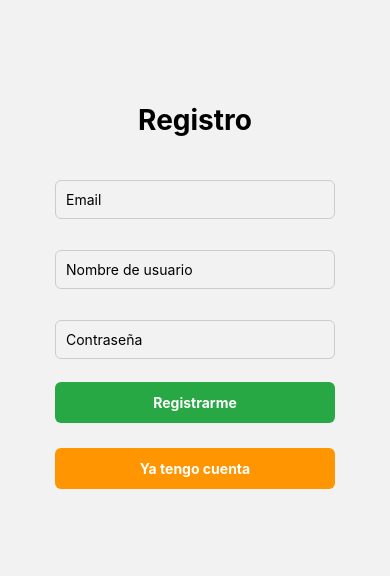
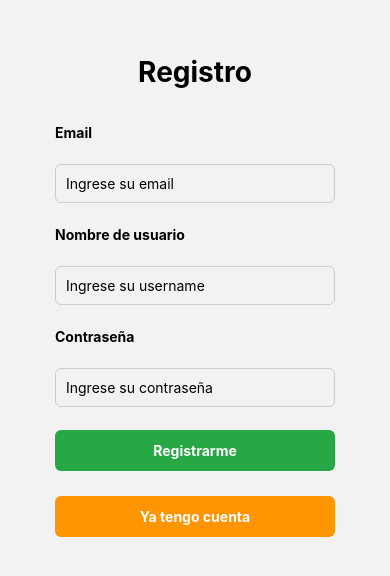
Before and after one commit to beniciolevy/PI2-Progra3, a React Native app: screen /Register in a window 390 px wide. Shown: the part 126-702 px from the top of the page. Built offline with nearby package versions, Linux system fonts and the light colour scheme; no server answers.

Commit message:
Emprolije algunos detalles y movi el boton de comentar a la derecha del like

```diff
--- a/src/screens/Comments.js
+++ b/src/screens/Comments.js
@@ -77,11 +77,9 @@ export default class Comments extends Component {
       <View style={styles.container}>
         {this.state.post && (
           <View style={styles.postCaja}>
-            <Text style={styles.postOwner}>{this.state.post.owner}</Text>
+            <Text style={styles.postDate}>{this.state.post.owner} posteo esto el {new Date(this.state.post.createdAt).toLocaleString('es-AR', { hour12: false })}</Text>
             <Text style={styles.postText}>{this.state.post.text}</Text>
-            <Text style={styles.postDate}>
-              Publicado el: {new Date(this.state.post.createdAt).toLocaleString('es-AR', { hour12: false })}
-            </Text>
+
 
             <Pressable
               style={styles.likeButton}
@@ -110,14 +108,14 @@ export default class Comments extends Component {
         />
 
         <TextInput
-          placeholder="Escribí un comentario..."
+          placeholder="Comenta aqui el post..."
           value={this.state.newComment}
           onChangeText={(text) => this.setState({ newComment: text })}
           style={styles.input}
         />
 
         <Pressable onPress={() => this.addComment()} style={styles.button}>
-          <Text style={styles.buttonText}>Agregar Comentario</Text>
+          <Text style={styles.buttonText}>Publicar Comentario</Text>
         </Pressable>
       </View>
     );
--- a/src/screens/Home.js
+++ b/src/screens/Home.js
@@ -58,7 +58,7 @@ export default class Home extends Component {
                   {item.owner} publicó esto a las {new Date(item.createdAt).toLocaleString('es-AR', { hour12: false })}
                 </Text>
                 <Text style={styles.postText}>{item.text}</Text>
-
+                <View style={styles.botones} >
                   <Pressable
                     style={styles.likeButton}
                     onPress={() => alreadyLiked ? this.unlikePost(item.id) : this.likePost(item.id)}
@@ -72,6 +72,9 @@ export default class Home extends Component {
                   >
                     <Text style={styles.commentText}>Comentar 💬</Text>
                   </Pressable>
+
+                </View>
+
               </View>
             );
           }}
@@ -131,5 +134,10 @@ const styles = StyleSheet.create({
   commentText: {
     color: '#28a745',
     fontWeight: 'bold'
+  },
+  botones:{
+    flexDirection:'row',
+    alignItems:'center',
+    marginTop:10
   }
 });
--- a/src/screens/Login.js
+++ b/src/screens/Login.js
@@ -3,7 +3,7 @@ import { View, Text, TextInput, Pressable, StyleSheet } from 'react-native';
 import { auth } from '../firebase/config';
 
 export default class Login extends Component {
-    constructor(props){
+    constructor(props) {
         super(props);
         this.state = {
             email: "",
@@ -13,7 +13,7 @@ export default class Login extends Component {
         };
     }
 
-    onSubmit(){
+    onSubmit() {
 
         if (this.state.email === "") {
             this.setState({ error: "Ingresá un email" });
@@ -35,22 +35,22 @@ export default class Login extends Component {
             });
     }
 
-    render(){
-        return(
+    render() {
+        return (
             <View style={styles.container}>
                 <Text style={styles.title}>Login</Text>
-
+                <Text style={styles.texto}>Email</Text>
                 <TextInput
                     style={styles.input}
-                    placeholder="Email"
+                    placeholder="Ingrese su email"
                     value={this.state.email}
                     onChangeText={(text) => this.setState({ email: text })}
                     keyboardType="email-address"
                 />
-
+                <Text style={styles.texto}>Contraseña</Text>
                 <TextInput
                     style={styles.input}
-                    placeholder="Contraseña"
+                    placeholder="Ingrese su contraseña"
                     secureTextEntry={true}
                     value={this.state.password}
                     onChangeText={(text) => this.setState({ password: text })}
@@ -83,6 +83,10 @@ const styles = StyleSheet.create({
         marginBottom: 20,
         textAlign: "center"
     },
+    texto:{
+        alignSelf: 'flex-start',
+        fontWeight: 'bold'
+    },
     input: {
         borderWidth: 1,
         padding: 10,
--- a/src/screens/Register.js
+++ b/src/screens/Register.js
@@ -30,7 +30,7 @@ export default class Register extends Component {
                         this.setState({ registered: true, error: "" });
                         this.props.navigation.navigate('Login');
                     })
-            .catch(error  => {
+                    .catch(error => {
                         this.setState({ error: "Error al guardar el usuario" });
                     });
 
@@ -44,31 +44,31 @@ export default class Register extends Component {
         return (
             <View style={styles.container}>
                 <Text style={styles.title}>Registro</Text>
-
+                <Text style={styles.texto}>Email</Text>
                 <TextInput
                     style={styles.input}
-                    placeholder="Email"
+                    placeholder="Ingrese su email"
                     keyboardType="email-address"
                     value={this.state.email}
-                    onChangeText={ text => this.setState({ email: text }) }
+                    onChangeText={text => this.setState({ email: text })}
+                />
+                <Text style={styles.texto}>Nombre de usuario</Text>
+                <TextInput
+                    style={styles.input}
+                    placeholder="Ingrese su username"
+                    value={this.state.username}
+                    onChangeText={text => this.setState({ username: text })}
+                />
+                <Text style={styles.texto}>Contraseña</Text>
+                <TextInput
+                    style={styles.input}
+                    placeholder="Ingrese su contraseña"
+                    secureTextEntry={true}
+                    value={this.state.password}
+                    onChangeText={text => this.setState({ password: text })}
                 />
 
-                <TextInput
-                    style={styles.input}
-                    placeholder="Nombre de usuario"
-                    value={this.state.username}
-                    onChangeText={ text => this.setState({ username: text }) }
-                />
-
-                <TextInput
-                    style={styles.input}
-                    placeholder="Contraseña"
-                    secureTextEntry={true}
-                    value={this.state.password}
-                    onChangeText={ text => this.setState({ password: text }) }
-                />
-
-                <Pressable style={styles.button} onPress={()=>this.onSubmit()}>
+                <Pressable style={styles.button} onPress={() => this.onSubmit()}>
                     <Text style={styles.buttonText}>Registrarme</Text>
                 </Pressable>
 
@@ -92,51 +92,56 @@ export default class Register extends Component {
 }
 
 const styles = StyleSheet.create({
-    container:{
-        flex:1,
-        justifyContent:'center',
-        alignItems:'center',
-        padding:20,
-        gap:15
+    container: {
+        flex: 1,
+        justifyContent: 'center',
+        alignItems: 'center',
+        padding: 20,
+        gap: 15
     },
-    title:{
-        fontSize:28,
-        fontWeight:'bold',
-        marginBottom:20
+    title: {
+        fontSize: 28,
+        fontWeight: 'bold',
+        marginBottom: 20
     },
-    input:{
-        width:'80%',
-        padding:10,
-        borderWidth:1,
-        borderColor:'#ccc',
-        borderRadius:6,
-        marginVertical:8
+    texto:{
+        alignSelf: 'flex-start',
+        marginLeft: '10%',
+        fontWeight: 'bold'
     },
-    button:{
-        backgroundColor:'#28a745',
-        padding:12,
-        borderRadius:6,
-        width:'80%',
-        alignItems:'center'
+    input: {
+        width: '80%',
+        padding: 10,
+        borderWidth: 1,
+        borderColor: '#ccc',
+        borderRadius: 6,
+        marginVertical: 8
     },
-    loginButton:{
-        backgroundColor:'#ff9500',
-        padding:12,
-        borderRadius:6,
-        width:'80%',
-        alignItems:'center',
-        marginTop:10
+    button: {
+        backgroundColor: '#28a745',
+        padding: 12,
+        borderRadius: 6,
+        width: '80%',
+        alignItems: 'center'
     },
-    buttonText:{
-        color:'white',
-        fontWeight:'bold'
+    loginButton: {
+        backgroundColor: '#ff9500',
+        padding: 12,
+        borderRadius: 6,
+        width: '80%',
+        alignItems: 'center',
+        marginTop: 10
     },
-    error:{
-        color:'red',
-        marginTop:10
+    buttonText: {
+        color: 'white',
+        fontWeight: 'bold'
     },
-    success:{
-        color:'green',
-        marginTop:10
+    error: {
+        color: 'red',
+        marginTop: 10
+    },
+    success: {
+        color: 'green',
+        marginTop: 10
     }
 });
```
Lines whose indentation alone changed are shown as unchanged.
